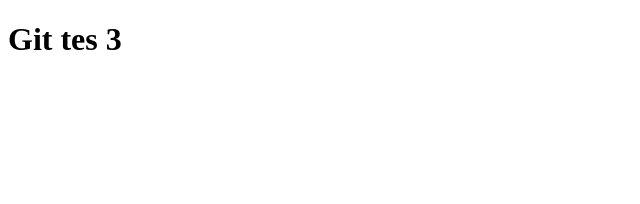
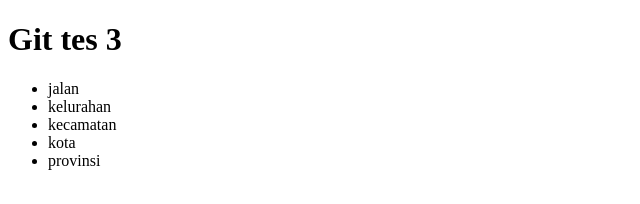
Before and after one commit to sri-wa/git_test3, a plain HTML site: page index.html in a window 1280 px wide. Shown: the whole page, without its empty margins (0-640 px from the left). Drawn offline with Linux system fonts and the light colour scheme.

Commit message:
menambahkan list

```diff
--- a/index.html
+++ b/index.html
@@ -8,5 +8,12 @@
 </head>
 <body>
     <h1>Git tes 3</h1>
+    <ul>
+        <li>jalan</li>
+        <li>kelurahan</li>
+        <li>kecamatan</li>
+        <li>kota</li>
+        <li>provinsi</li>
+    </ul>
 </body>
 </html>
```
